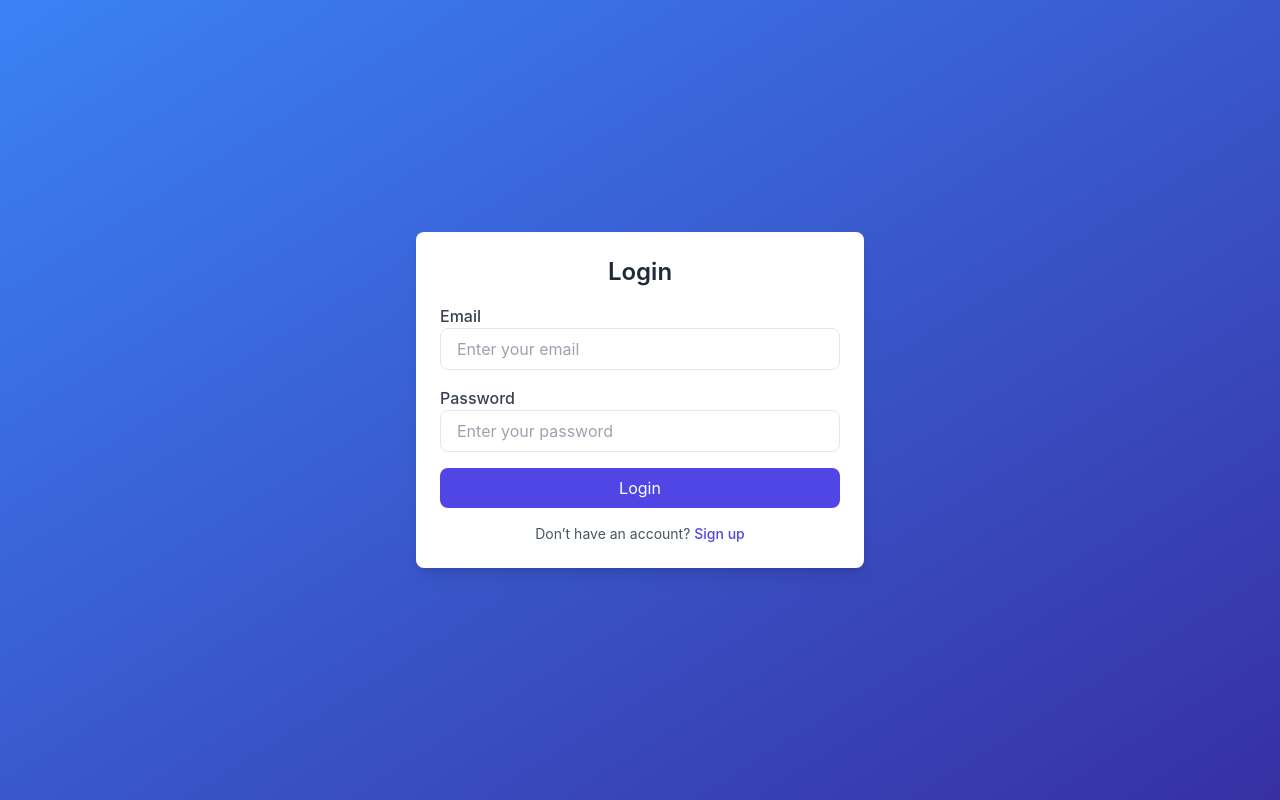
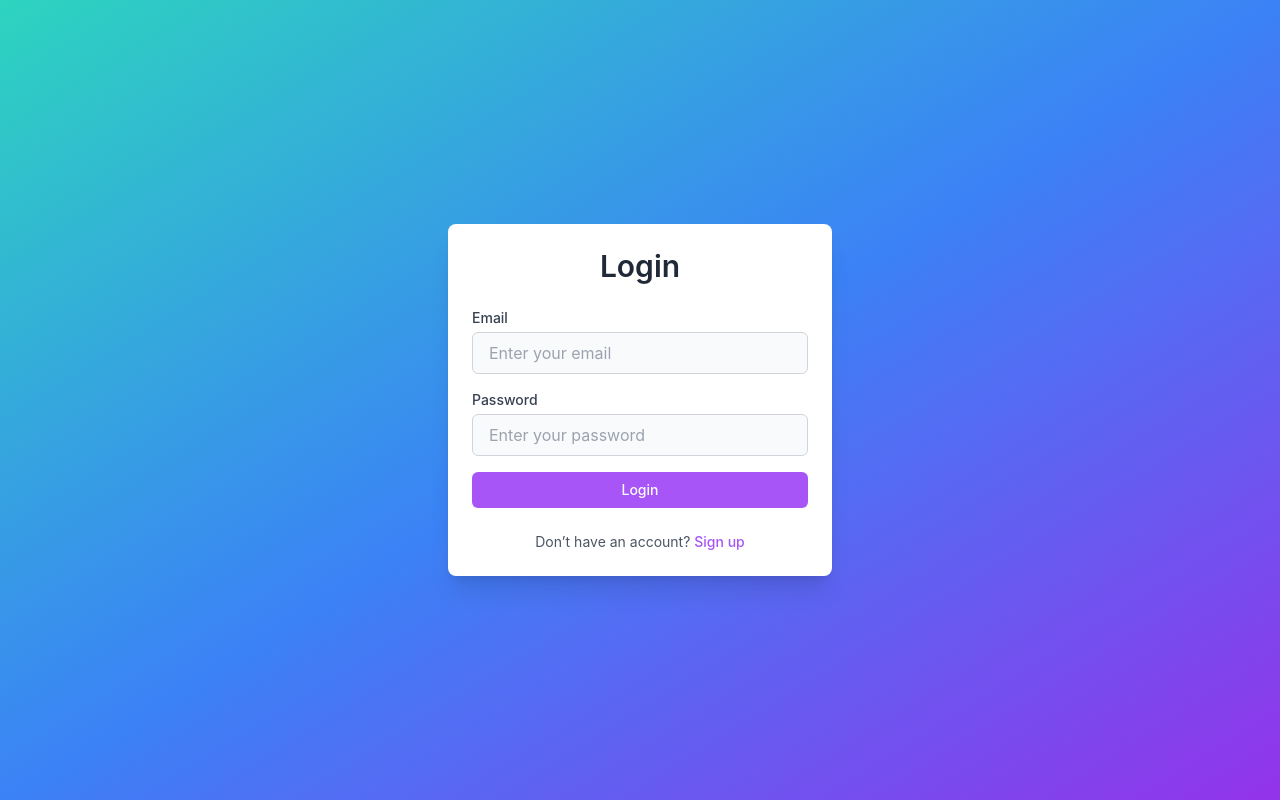
Before and after one commit to saimanoj1437/xenoFrontend, a React (Create React App) app: page /login in a window 1280 px wide. Built offline with nearby package versions, Linux system fonts and the light colour scheme.

Commit message:
Update LoginForm.js

```diff
--- a/src/pages/LoginForm.js
+++ b/src/pages/LoginForm.js
@@ -18,7 +18,10 @@ const LoginForm = () => {
     const handleLogin = async (e) => {
         e.preventDefault();
         try {
-            const response = await axios.post('https://xenobackend-production.up.railway.app/api/auth/login', { email, password });
+            const response = await axios.post(
+                'https://xenobackend-production.up.railway.app/api/auth/login',
+                { email, password }
+            );
             localStorage.setItem('token', response.data.token);
             navigate('/dashboard');
         } catch (err) {
@@ -27,44 +30,46 @@ const LoginForm = () => {
     };
 
     return (
-        <div className="min-h-screen bg-gradient-to-br from-blue-500 to-indigo-800 flex items-center justify-center">
-            <div className="w-full max-w-md bg-white rounded-lg shadow-lg p-6">
-                <h2 className="text-2xl font-semibold text-center text-gray-800 mb-4">Login</h2>
+        <div className="min-h-screen bg-gradient-to-br from-teal-400 via-blue-500 to-purple-600 flex items-center justify-center px-4">
+            <div className="w-full max-w-sm bg-white rounded-lg shadow-xl p-6">
+                <h2 className="text-3xl font-semibold text-center text-gray-800 mb-6">Login</h2>
                 <form onSubmit={handleLogin} className="space-y-4">
                     <div>
-                        <label className="block text-gray-700 font-medium">Email</label>
+                        <label className="block text-sm font-medium text-gray-700">Email</label>
                         <input
                             type="email"
                             value={email}
                             onChange={(e) => setEmail(e.target.value)}
                             required
-                            className="w-full px-4 py-2 border rounded-lg focus:outline-none focus:ring focus:ring-indigo-300"
+                            className="w-full mt-1 px-4 py-2 bg-gray-50 border border-gray-300 rounded-md focus:outline-none focus:ring-2 focus:ring-purple-400"
                             placeholder="Enter your email"
                         />
                     </div>
                     <div>
-                        <label className="block text-gray-700 font-medium">Password</label>
+                        <label className="block text-sm font-medium text-gray-700">Password</label>
                         <input
                             type="password"
                             value={password}
                             onChange={(e) => setPassword(e.target.value)}
                             required
-                            className="w-full px-4 py-2 border rounded-lg focus:outline-none focus:ring focus:ring-indigo-300"
+                            className="w-full mt-1 px-4 py-2 bg-gray-50 border border-gray-300 rounded-md focus:outline-none focus:ring-2 focus:ring-purple-400"
                             placeholder="Enter your password"
                         />
                     </div>
                     <button
                         type="submit"
-                        className="w-full bg-indigo-600 text-white py-2 rounded-lg hover:bg-indigo-700 transition-colors"
+                        className="w-full py-2 bg-purple-500 text-white text-sm font-medium rounded-md hover:bg-purple-600 focus:ring-2 focus:ring-purple-400 transition-transform transform hover:scale-105"
                     >
                         Login
                     </button>
                 </form>
-                {message && <p className="mt-4 text-center text-sm text-red-500">{message}</p>}
-                <p className="mt-4 text-center text-sm text-gray-600">
+                {message && (
+                    <p className="mt-4 text-sm text-center text-red-500">{message}</p>
+                )}
+                <p className="mt-6 text-sm text-center text-gray-600">
                     Don’t have an account?{' '}
                     <span
-                        className="text-indigo-600 font-medium hover:underline cursor-pointer"
+                        className="text-purple-500 font-medium hover:underline cursor-pointer"
                         onClick={() => navigate('/signup')}
                     >
                         Sign up
```
